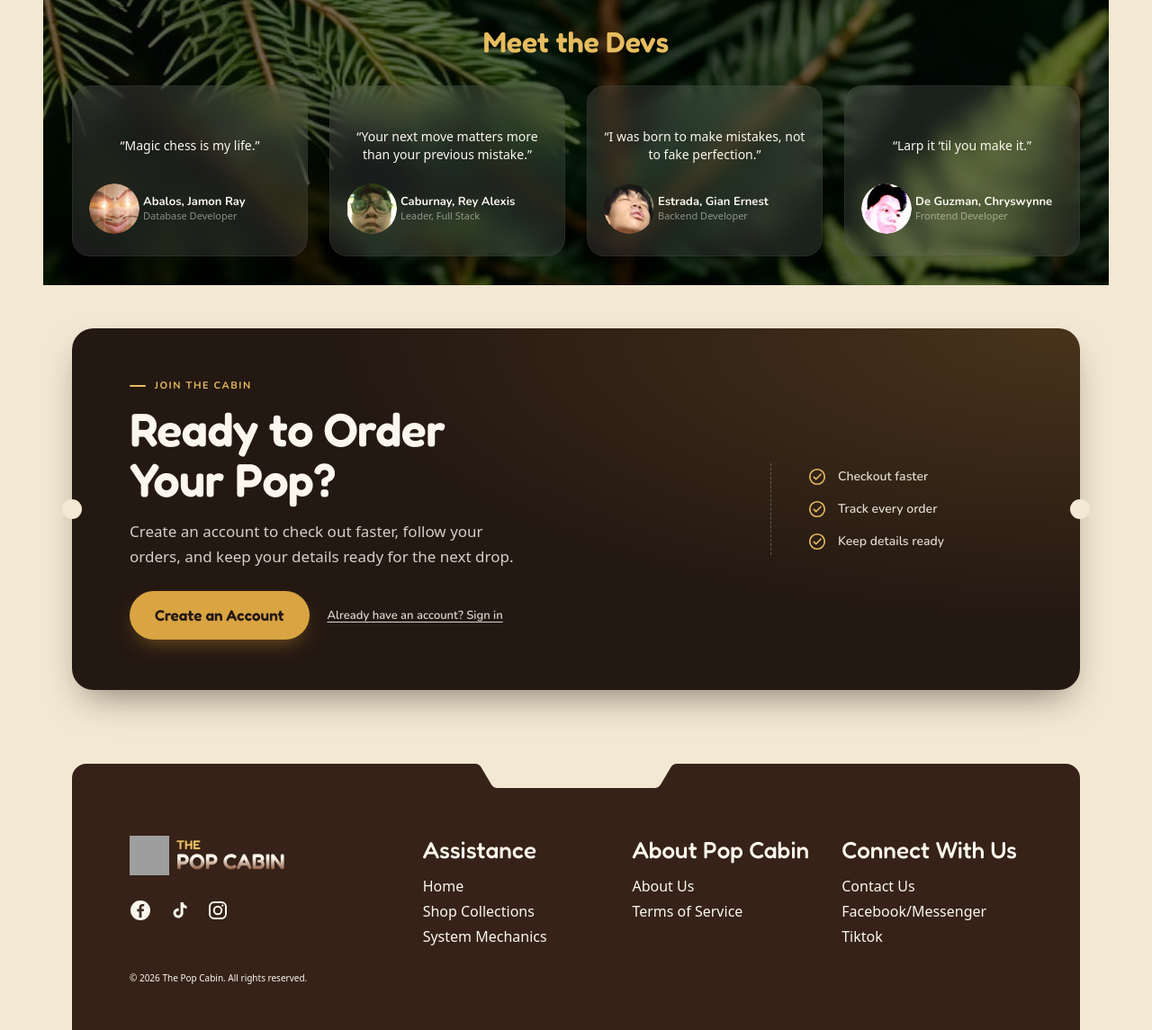
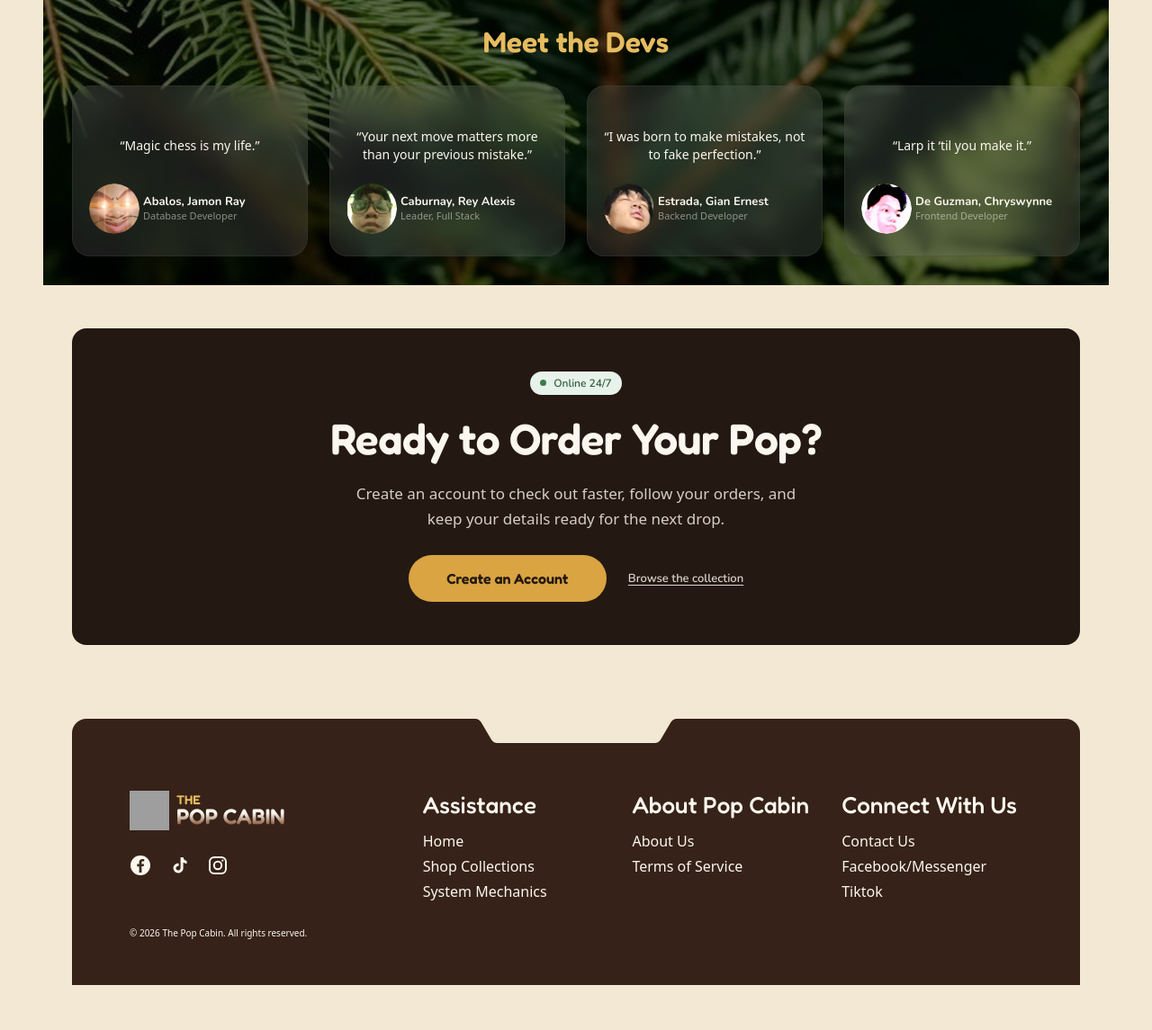
Before and after one commit to KharoPT/the-pop-cabin, a PHP site: page /popcabdb-frontend/ in a window 1280 px wide. Shown: the part 1696-2841 px from the top of the page at 90% size. After the commit the page ends 2791 px from the top, so only its background shows below. Run offline with PHP 8.4, Linux system fonts and the light colour scheme; data comes from the database, SQL or seed files in the repository; data that the repository does not hold is empty; some web fonts are replaced; grey boxes are pictures that could not be loaded.

Commit message:
refactor(home): simplify the CTA to a flat, centered card
Drop the gradient, glow, ticket notches, eyebrow and benefit checklist. The card is now flat walnut with a small green 'Online 24/7' status pill, a centered heading and copy, one 'Create an Account' action and the 'Browse the collection' link. No logged-in variant: the CTA always points to register.php.

```diff
--- a/assets/css/home.css
+++ b/assets/css/home.css
@@ -188,44 +188,32 @@
 
 /* Call to action (between Meet the Devs and the footer) */
 .home-cta-card {
-  position: relative;
-  display: grid; gap: 28px; padding: 32px 24px;
-  border-radius: var(--radius-xl); color: var(--color-text-on-dark);
-  background:
-    radial-gradient(120% 130% at 100% 0%, rgba(217, 164, 65, .2), transparent 62%),
-    var(--color-bg-inverse);
-  box-shadow: 0 18px 40px -14px rgba(36, 24, 18, .55);
+  display: grid; justify-items: center; gap: 20px; padding: 32px 24px;
+  border-radius: var(--radius-lg); color: var(--color-text-on-dark); text-align: center;
+  background: var(--color-bg-inverse);
 }
-/* Ticket notches, matching the rounded card language of the rest of the page. */
-.home-cta-card::before, .home-cta-card::after {
-  content: ""; position: absolute; top: 50%; width: 22px; height: 22px;
-  border-radius: 50%; background: var(--color-bg-page); transform: translateY(-50%);
-  pointer-events: none;
+.home-cta-status {
+  display: inline-flex; align-items: center; gap: 8px;
+  margin: 0; padding: 5px 11px; border-radius: var(--radius-pill);
+  background: var(--color-feedback-success-bg); color: var(--color-feedback-success-text);
+  font: 600 12px/16px var(--font-family-body);
 }
-.home-cta-card::before { left: -11px; }
-.home-cta-card::after { right: -11px; }
-.home-cta-kicker {
-  display: flex; align-items: center; gap: 10px; margin: 0 0 12px;
-  color: var(--color-text-highlight-on-dark);
-  font: 700 11px/16px var(--font-family-body); letter-spacing: .14em; text-transform: uppercase;
-}
-.home-cta-kicker::before { content: ""; width: 18px; height: 2px; border-radius: 2px; background: currentColor; }
+.home-cta-status-dot { width: 7px; height: 7px; border-radius: 50%; background: var(--color-feedback-success); }
 .home-cta-title {
-  margin: 0; max-width: 18ch; color: var(--color-text-on-dark);
+  margin: 0; max-width: 20ch; color: var(--color-text-on-dark);
   font: 600 32px/36px var(--font-family-heading); letter-spacing: -.01em;
   text-wrap: balance;
 }
 .home-cta-text {
-  margin: 16px 0 0; max-width: 46ch; color: rgba(251, 247, 238, .82);
+  margin: 0; max-width: 52ch; color: rgba(251, 247, 238, .82);
   font: 400 14px/22px var(--font-family-body);
 }
-.home-cta-actions { display: flex; flex-direction: column; align-items: stretch; gap: 14px; margin-top: 24px; }
+.home-cta-actions { display: flex; flex-direction: column; align-items: center; gap: 14px; width: 100%; margin-top: 4px; }
 .home-cta-btn {
   display: inline-flex; align-items: center; justify-content: center;
-  min-height: 54px; padding: 0 28px; border-radius: var(--radius-pill);
+  min-width: 220px; min-height: 52px; padding: 0 26px; border-radius: var(--radius-pill);
   background: var(--color-highlight-default); color: var(--color-text-on-highlight);
-  font: 600 17px/24px var(--font-family-heading); text-decoration: none;
-  box-shadow: 0 10px 22px -8px rgba(191, 138, 43, .55);
+  font: 600 16px/24px var(--font-family-heading); text-decoration: none;
   transition: background .15s, transform .1s;
 }
 .home-cta-btn:hover { background: var(--color-highlight-hover); color: var(--color-text-on-highlight); }
@@ -237,15 +225,6 @@
 }
 .home-cta-alt:hover { color: var(--color-text-highlight-on-dark); }
 .home-cta-alt:focus-visible { outline: 2px solid var(--color-text-on-dark); outline-offset: 3px; border-radius: 4px; }
-.home-cta-perks {
-  list-style: none; margin: 0; padding: 24px 0 0;
-  display: grid; gap: 14px; border-top: 1px dashed rgba(251, 247, 238, .28);
-}
-.home-cta-perk {
-  display: flex; align-items: center; gap: 12px;
-  color: rgba(251, 247, 238, .86); font: 600 13px/18px var(--font-family-body);
-}
-.home-cta-perk svg { flex: none; color: var(--color-text-highlight-on-dark); }
 
 @media (min-width: 700px) {
   .page-home main { max-width: 1200px; margin: calc(-1 * var(--site-header-h, 80px)) auto 0; padding: 24px 32px 0; gap: 64px; }
@@ -295,17 +274,11 @@
   .page-home .dev-name { font-size: 12px; line-height: 15px; }
   .page-home .dev-role { font-size: 10px; line-height: 16px; }
 
-  /* CTA: copy left, benefits right */
-  .home-cta-card { grid-template-columns: minmax(0, 1fr) 210px; align-items: center; gap: 36px; padding: 40px; }
+  /* CTA */
+  .home-cta-card { gap: 22px; padding: 40px 48px; }
   .home-cta-title { font-size: 40px; line-height: 44px; }
   .home-cta-text { font-size: 16px; line-height: 26px; }
-  .home-cta-actions { flex-direction: row; flex-wrap: wrap; align-items: center; gap: 20px; }
-  .home-cta-alt { text-align: left; }
-  .home-cta-perks {
-    padding: 4px 0 4px 40px; border-top: 0;
-    border-left: 1px dashed rgba(251, 247, 238, .28); align-content: center;
-  }
-  .home-cta-perk { font-size: 14px; line-height: 20px; }
+  .home-cta-actions { flex-direction: row; justify-content: center; gap: 24px; }
 }
 
 @media (min-width: 1000px) {
@@ -327,9 +300,9 @@
   .page-home .dev-name { font-size: 13px; line-height: 16px; }
   .page-home .dev-role { font-size: 11px; line-height: 16px; }
 
-  /* CTA: wider card, bigger headline */
-  .home-cta-card { grid-template-columns: minmax(0, 1fr) 280px; gap: 64px; padding: 56px 64px; }
-  .home-cta-title { font-size: 52px; line-height: 56px; }
+  /* CTA: bigger headline */
+  .home-cta-card { padding: 48px 56px; }
+  .home-cta-title { font-size: 48px; line-height: 52px; }
   .home-cta-text { font-size: 17px; line-height: 28px; }
 }
 
--- a/index.php
+++ b/index.php
@@ -105,40 +105,16 @@ require_once __DIR__ . '/includes/header.php';
     </div>
 </section>
 
-<?php $isMember = isLoggedIn(); ?>
 <!-- Call to action: the last nudge before the footer -->
 <section class="home-cta" aria-labelledby="cta-title">
     <div class="home-cta-card">
-        <div class="home-cta-copy">
-            <p class="home-cta-kicker"><?php echo $isMember ? 'Welcome back' : 'Join the cabin'; ?></p>
-            <h2 class="home-cta-title" id="cta-title"><?php echo $isMember ? 'Ready for Your Next Pop?' : 'Ready to Order Your Pop?'; ?></h2>
-            <p class="home-cta-text"><?php echo $isMember
-                ? 'Your cabin is open. Pick up where you left off, or check on an order.'
-                : 'Create an account to check out faster, follow your orders, and keep your details ready for the next drop.'; ?></p>
-            <div class="home-cta-actions">
-                <?php if ($isMember): ?>
-                    <a class="home-cta-btn" href="<?php echo SITE_URL; ?>/account.php">Go to My Account</a>
-                    <a class="home-cta-alt" href="<?php echo SITE_URL; ?>/shop.php">Browse the collection</a>
-                <?php else: ?>
-                    <a class="home-cta-btn" href="<?php echo SITE_URL; ?>/register.php">Create an Account</a>
-                    <a class="home-cta-alt" href="<?php echo SITE_URL; ?>/login.php">Already have an account? Sign in</a>
-                <?php endif; ?>
-            </div>
+        <p class="home-cta-status"><span class="home-cta-status-dot" aria-hidden="true"></span>Online 24/7</p>
+        <h2 class="home-cta-title" id="cta-title">Ready to Order Your Pop?</h2>
+        <p class="home-cta-text">Create an account to check out faster, follow your orders, and keep your details ready for the next drop.</p>
+        <div class="home-cta-actions">
+            <a class="home-cta-btn" href="<?php echo SITE_URL; ?>/register.php">Create an Account</a>
+            <a class="home-cta-alt" href="<?php echo SITE_URL; ?>/shop.php">Browse the collection</a>
         </div>
-        <ul class="home-cta-perks" aria-label="Account benefits">
-            <li class="home-cta-perk">
-                <svg viewBox="0 0 24 24" width="22" height="22" fill="none" stroke="currentColor" stroke-width="1.8" aria-hidden="true"><circle cx="12" cy="12" r="9"/><path d="m8 12.4 2.6 2.6L16.4 9" stroke-linecap="round" stroke-linejoin="round"/></svg>
-                Checkout faster
-            </li>
-            <li class="home-cta-perk">
-                <svg viewBox="0 0 24 24" width="22" height="22" fill="none" stroke="currentColor" stroke-width="1.8" aria-hidden="true"><circle cx="12" cy="12" r="9"/><path d="m8 12.4 2.6 2.6L16.4 9" stroke-linecap="round" stroke-linejoin="round"/></svg>
-                Track every order
-            </li>
-            <li class="home-cta-perk">
-                <svg viewBox="0 0 24 24" width="22" height="22" fill="none" stroke="currentColor" stroke-width="1.8" aria-hidden="true"><circle cx="12" cy="12" r="9"/><path d="m8 12.4 2.6 2.6L16.4 9" stroke-linecap="round" stroke-linejoin="round"/></svg>
-                Keep details ready
-            </li>
-        </ul>
     </div>
 </section>
 
```
